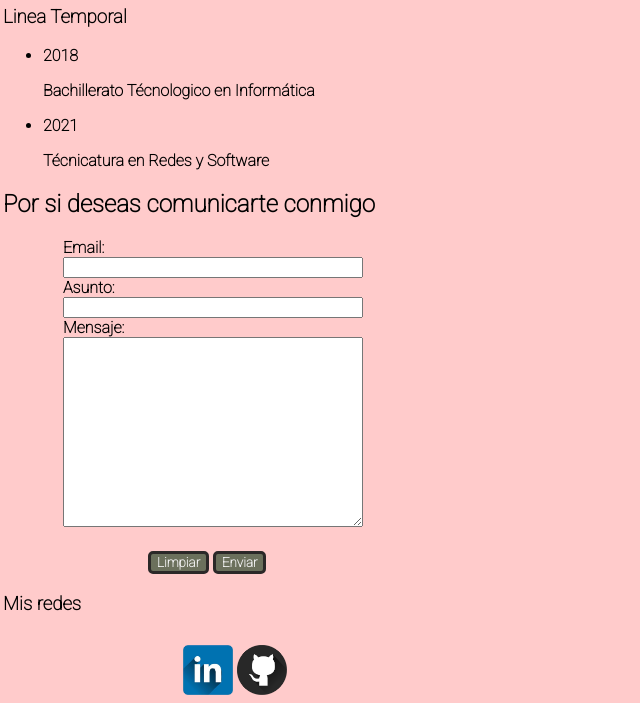
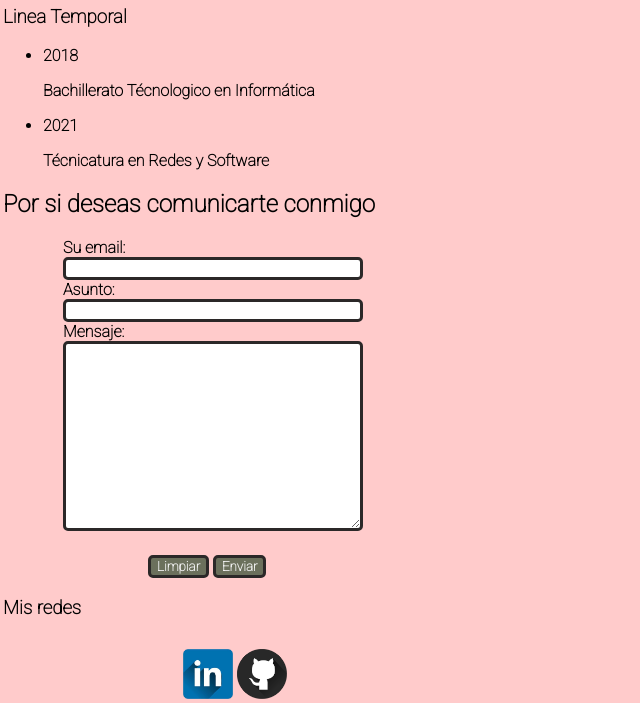
Before and after one commit to Santi846/Portfolio, a PHP site: page / in a window 1280 px wide. Shown: the part 1399-2102 px from the top of the page, without its empty margins (0-640 px from the left). Run offline with PHP 8.4, Linux system fonts and the light colour scheme.

Commit message:
Update, even encrypted

```diff
--- a/assets/styles.css
+++ b/assets/styles.css
@@ -213,3 +213,8 @@ body{
     color: #ededed;
     font-family: 'Roboto';
 }
+
+#email, #topic, #message{
+    border: solid 3px #2b2828;
+    border-radius: 5px;
+}
--- a/fc.js
+++ b/fc.js
@@ -85,3 +85,9 @@ function remove(){
     //Remove another letter
     charCount++;
 };
+
+function cleanForm(e) {
+    e.preventDefault();
+    let emailForm = document.getElementById("EmailForm");
+    emailForm.reset();
+}
--- a/index.html
+++ b/index.html
@@ -202,16 +202,16 @@
     <h2 id="contact_me_here">Por si deseas comunicarte conmigo</h2>
     <div>
 
-        <form action="mailto:arochas846@gmail.com" method="post" enctype="multipart/form-data" name="EmailForm">
+        <form action="mailto:arochas846@gmail.com" method="post" enctype="multipart/form-data" name="EmailForm" id="EmailForm">
 
-            <label class = "field_label"for="email">Email:</label><br>
-            <input type="email"  class="field" id="email" name="email"><br>
+            <label class = "field_label"for="email">Su email:</label><br>
+            <input type="email"  class="field" id="email" name="email" required><br>
 
             <label class = "field_label"for="topic">Asunto:</label><br>
-            <input type="text"  class="field" id="topic" name="topic"><br>
+            <input type="text"  class="field" id="topic" name="topic" required><br>
 
             <label class = "field_label"for="message">Mensaje:</label><br>
-            <textarea type="text"  class="field" id="message" name="message" rows="6" cols="20"> </textarea><br>
+            <textarea type="text"  class="field" id="message" name="message" rows="6" cols="20" required> </textarea><br>
 
             <button class="button" id="button_clean">Limpiar</button>
 
```
